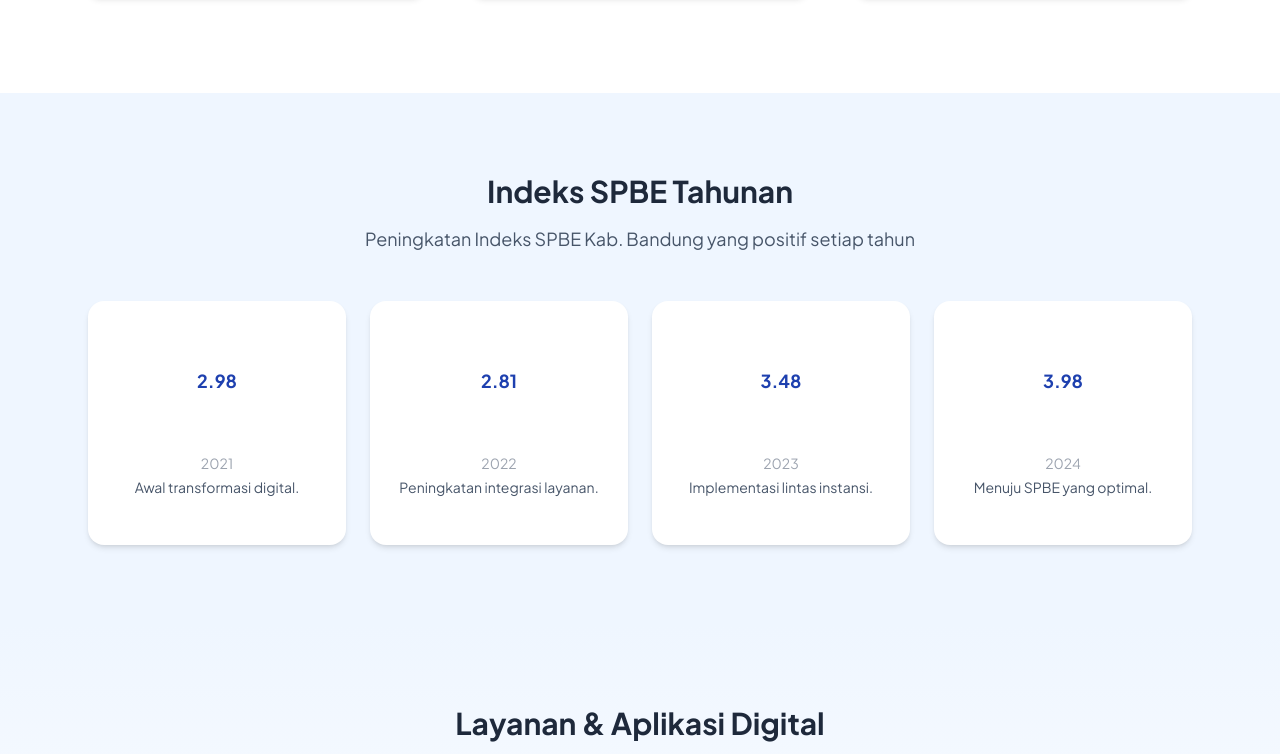
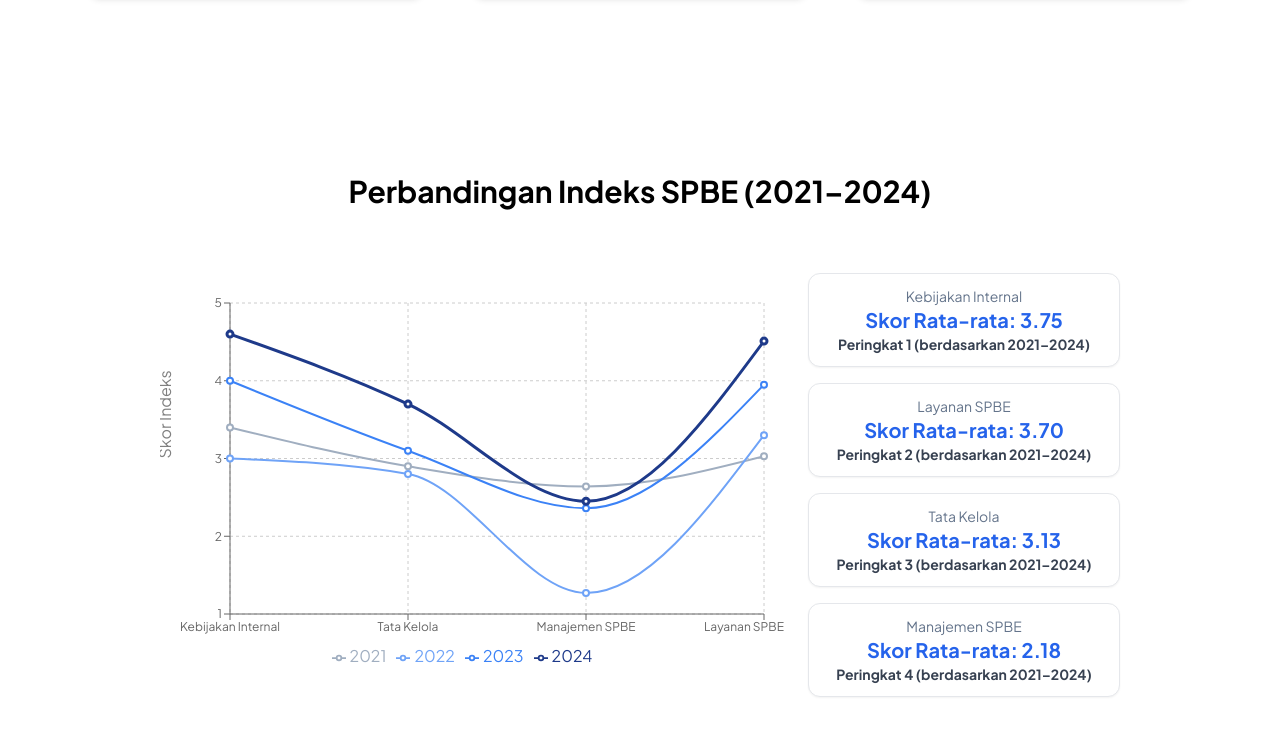
Before and after one commit to kelpsshake/Landing-Page_SPBE, an Astro site: page / in a window 1280 px wide. Shown: the part 1263-2017 px from the top of the page. Built offline with nearby package versions, Linux system fonts and the light colour scheme; Astro itself is replaced by a stand-in of ours.

Commit message:
update features

```diff
--- /dev/null
+++ b/src/components/CombineChart.astro
@@ -0,0 +1,11 @@
+---
+import CombinedRadarChart from '../components/chart/CombinedRadarChart.jsx';
+
+---
+
+<section class="py-20 bg-white">
+  <div class="max-w-5xl mx-auto px-4 text-center">
+    <h2 class="text-3xl font-bold mb-6">Perbandingan Indeks SPBE (2021–2024)</h2>
+    <CombinedRadarChart client:load/>
+  </div>
+</section>
--- /dev/null
+++ b/src/components/chart/CombinedRadarChart.jsx
@@ -0,0 +1,85 @@
+'use client';
+
+import {
+  LineChart,
+  Line,
+  XAxis,
+  YAxis,
+  CartesianGrid,
+  Tooltip,
+  Legend,
+  ResponsiveContainer,
+  Label,
+} from 'recharts';
+
+// Data SPBE per domain dari 2021–2024
+const data = [
+  { domain: 'Kebijakan Internal', 2021: 3.4, 2022: 3, 2023: 4, 2024: 4.6 },
+  { domain: 'Tata Kelola', 2021: 2.9, 2022: 2.8, 2023: 3.1, 2024: 3.7 },
+  { domain: 'Manajemen SPBE', 2021: 2.64, 2022: 1.27, 2023: 2.36, 2024: 2.45 },
+  { domain: 'Layanan SPBE', 2021: 3.03, 2022: 3.3, 2023: 3.95, 2024: 4.51 },
+];
+
+// Hitung rata-rata & ranking berdasarkan semua tahun
+const rankData = data
+  .map((item) => {
+    const years = [2021, 2022, 2023, 2024];
+    const average =
+      years.reduce((sum, year) => sum + item[year], 0) / years.length;
+
+    return {
+      domain: item.domain,
+      score: average.toFixed(2),
+    };
+  })
+  .sort((a, b) => b.score - a.score)
+  .map((item, index) => ({
+    ...item,
+    rank: index + 1,
+  }));
+
+export default function CombinedLineChart() {
+  return (
+    <div className="w-full px-4 py-10">
+      <div className="flex flex-col lg:flex-row gap-6 items-start">
+        {/* Line Chart */}
+        <div className="w-full lg:w-2/3 h-[400px]">
+          <ResponsiveContainer>
+            <LineChart data={data} margin={{ top: 30, right: 20, bottom: 5, left: 10 }}>
+              <CartesianGrid strokeDasharray="3 3" />
+              <XAxis dataKey="domain" tick={{ fontSize: 12 }} />
+              <YAxis domain={[1, 5]} tick={{ fontSize: 12 }}>
+                <Label value="Skor Indeks" angle={-90} position="insideLeft" offset={-5} />
+              </YAxis>
+              <Tooltip />
+              <Legend />
+
+              <Line type="monotone" dataKey="2021" stroke="#A0AEC0" strokeWidth={2} />
+              <Line type="monotone" dataKey="2022" stroke="#6FA3F7" strokeWidth={2} />
+              <Line type="monotone" dataKey="2023" stroke="#3B82F6" strokeWidth={2} />
+              <Line type="monotone" dataKey="2024" stroke="#1E3A8A" strokeWidth={3} dot={{ r: 3 }} />
+            </LineChart>
+          </ResponsiveContainer>
+        </div>
+
+        {/* Insight Box */}
+        <div className="w-full lg:w-1/3 space-y-4">
+          {rankData.map((item, i) => (
+            <div
+              key={i}
+              className="bg-white border shadow-sm rounded-xl px-4 py-3"
+            >
+              <h4 className="text-sm font-medium text-slate-500">{item.domain}</h4>
+              <p className="text-xl font-bold text-blue-600">
+                Skor Rata-rata: {item.score}
+              </p>
+              <p className="text-sm font-semibold text-gray-700">
+                Peringkat {item.rank} (berdasarkan 2021–2024)
+              </p>
+            </div>
+          ))}
+        </div>
+      </div>
+    </div>
+  );
+}
--- a/src/pages/berita/[...page].astro
+++ b/src/pages/berita/[...page].astro
@@ -56,24 +56,11 @@ const { currentPage, totalPages, url } = page;
             <span class="flex items-center justify-center w-10 h-10 rounded-lg bg-white/5 border border-white/10 text-white/30 cursor-not-allowed">...</span>
           )}
 
-          {[...Array(totalPages).keys()].map(num => {
-            const pageNum = num + 1;
-            const isActive = currentPage === pageNum;
-            const href = `/berita/${pageNum === 1 ? '' : pageNum}`;
-            const className = isActive
-              ? "flex items-center justify-center w-10 h-10 rounded-lg text-sm font-semibold bg-white text-blue-600 shadow-md"
-              : "flex items-center justify-center w-10 h-10 rounded-lg text-sm font-semibold bg-white/10 text-white/80 border border-white/20 hover:bg-white/20 transition-colors";
-
-            return (
-              <a href={href} class={className}>
-                {pageNum}
-              </a>
-            );
-          })}
-
           {url.next ? (
             <a href={url.next} class="flex items-center justify-center w-10 h-10 rounded-lg bg-white/10 border border-white/20 text-white/60 hover:bg-white/20 transition-colors">
-              <svg class="h-5 w-5" viewBox="0 0 20 20" fill="currentColor"><path fill-rule="evenodd" d="M7.21 14.77a.75.75 0 01.02-1.06L11.168 10 7.23 6.29a.75.75 0 111.04-1.08l4.5 4.25a.75.75 0 010-1.08l-4.5 4.25a.75.75 0 01-1.06-.02z" clip-rule="evenodd" /></svg>
+              <svg class="h-5 w-5" viewBox="0 0 20 20" fill="currentColor">
+                <path fill-rule="evenodd" d="M7.21 14.77a.75.75 0 01.02-1.06L11.168 10 7.23 6.29a.75.75 0 111.04-1.08l4.5 4.25a.75.75 0 010 1.08l-4.5 4.25a.75.75 0 01-1.06-.02z" clip-rule="evenodd" />
+              </svg>
             </a>
           ) : (
             <span class="flex items-center justify-center w-10 h-10 rounded-lg bg-white/5 border border-white/10 text-white/30 cursor-not-allowed">...</span>
--- a/src/pages/index.astro
+++ b/src/pages/index.astro
@@ -3,6 +3,7 @@ import Layout from '../layouts/Layout.astro';
 import Navigation from '../components/Navigation.astro';
 import HeroSlider from '../components/HeroSlider.astro';
 import About from '../components/about.astro';
+import CombineChart from '../components/CombineChart.astro';
 import Chart from '../components/Chart.astro';
 import Directory from '../components/Directory.astro';
 import News from '../components/News.astro';
@@ -15,6 +16,7 @@ import Footer from '../components/Footer.astro';
     <Navigation />
     <HeroSlider />
     <About />
+    <CombineChart />
     <Chart />
     <Directory />
     <News />
```
